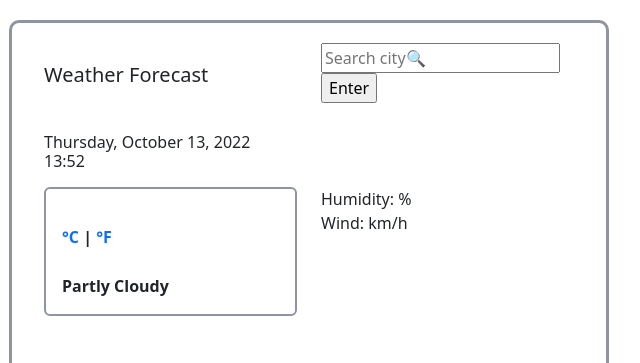
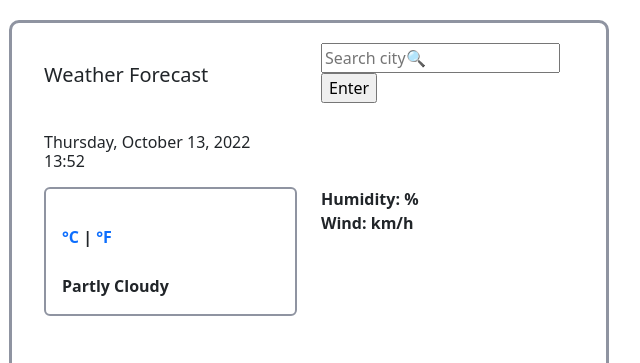
Before and after one commit to Dammie031/my-shecodes-plus-project, a plain HTML site: page index.html in a window 1280 px wide. Shown: the top 363 px of the page, 331-971 px from the left. Drawn offline with nearby package versions, Linux system fonts and the light colour scheme; no server answers.

Commit message:
updated CSS

```diff
--- a/src/styles.css
+++ b/src/styles.css
@@ -1,7 +1,9 @@
 .title {
     margin-top: 20px;
   }
-
+.col-6{
+  font-weight: bold;
+}
   #current-date {
     margin-top: 30px;
   }
```
